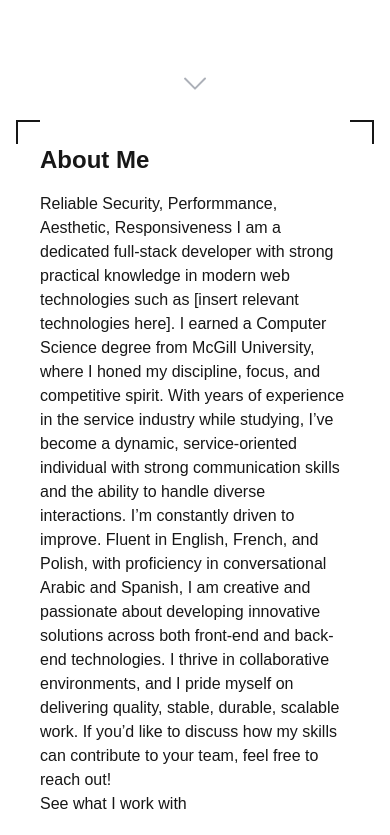
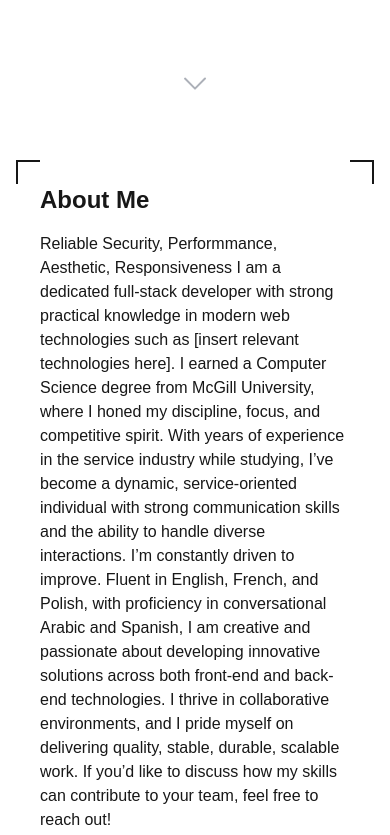
Before and after one commit to pascalramy00/portfolio-site, a Next.js app: page / in a window 390 px wide. Shown: the part 740-1575 px from the top of the page. Built offline with nearby package versions, Linux system fonts and the light colour scheme.

Commit message:
add animation to sections, fix section spacing

```diff
--- a/src/components/layout/Section.tsx
+++ b/src/components/layout/Section.tsx
@@ -10,7 +10,7 @@ const Section = ({
 	return (
 		<section
 			id={id}
-			className={`${className} min-h-screen lg:py-20 w-full lg:w-[94%]`}
+			className={`${className} min-h-screen py-10 lg:py-20 w-full lg:w-[94%]`}
 		>
 			{children}
 		</section>
--- a/src/components/ui/elements/Project.tsx
+++ b/src/components/ui/elements/Project.tsx
@@ -20,7 +20,7 @@ const Project = ({
 	project: Project;
 }) => {
 	return (
-		<li className="flex flex-col md:w-[48%] smallDesktop:w-[48%] smallDesktop:flex-col lg:w-full lg:flex-row  mt-10">
+		<li className="flex flex-col md:w-[48%] smallDesktop:w-[48%] smallDesktop:flex-col lg:w-full lg:flex-row mt-10 mb-16">
 			{/* Left Column: Video */}
 			<div className="w-full smallDesktop:w-full lg:w-1/2 flex-shrink-0">
 				{videoUri && <VideoPreview src={videoUri} />}
--- a/src/components/ui/elements/SectionContent.tsx
+++ b/src/components/ui/elements/SectionContent.tsx
@@ -1,4 +1,17 @@
+"use client";
+import { motion } from "framer-motion";
+
 const SectionContent = ({ children }: { children: React.ReactNode }) => {
-	return <div className="w-full lg:w-5/6">{children}</div>;
+	return (
+		<motion.div
+			initial={{ y: 75, opacity: 0 }}
+			whileInView={{ y: 0, opacity: 1 }}
+			transition={{ duration: 0.5, ease: "easeOut", delay: 0.4 }}
+			viewport={{ once: true, amount: 0 }} // Adjust amount to control when it triggers
+			className="w-full lg:w-5/6"
+		>
+			{children}
+		</motion.div>
+	);
 };
 export default SectionContent;
--- a/src/components/ui/elements/SectionTitle.tsx
+++ b/src/components/ui/elements/SectionTitle.tsx
@@ -1,4 +1,17 @@
+"use client";
+
+import { motion } from "framer-motion";
+
 const SectionTitle = ({ children }: { children: React.ReactNode }) => {
-	return <h2 className="text-2xl font-semibold mb-4">{children}</h2>;
+	return (
+		<motion.div
+			initial={{ y: 50, opacity: 0 }}
+			whileInView={{ y: 0, opacity: 1 }}
+			transition={{ duration: 0.6, ease: "easeOut" }} // Added delay
+			viewport={{ once: true, amount: 0.2 }}
+		>
+			<h2 className="text-2xl font-semibold mb-4">{children}</h2>
+		</motion.div>
+	);
 };
 export default SectionTitle;
--- a/src/components/ui/sections/Contact.tsx
+++ b/src/components/ui/sections/Contact.tsx
@@ -1,5 +1,3 @@
-"use client";
-import { motion } from "framer-motion";
 import ContactForm from "../elements/ContactForm";
 import Section from "@/components/layout/Section";
 import SectionTitle from "../elements/SectionTitle";
@@ -8,31 +6,18 @@ import SectionContent from "../elements/SectionContent";
 const Contact = () => {
 	return (
 		<Section id="contact" className="flex-col">
-			<motion.div
-				initial={{ y: -50, opacity: 0 }}
-				animate={{ y: 0, opacity: 1 }}
-				transition={{ duration: 0.5, ease: "easeOut" }}
-			>
-				<SectionTitle>
-					Want to work together?
-					<br />
-					Reach out.
-				</SectionTitle>
+			<SectionTitle>
+				Want to work together?
+				<br />
+				Reach out.
 				<div className="flex items-center justify-start mb-3">
 					<span className="inline-block w-2 h-2 mr-2 bg-green-500 rounded-full"></span>
 					<h3 className="">available for work and projects</h3>
 				</div>
-			</motion.div>
+			</SectionTitle>
 			<SectionContent>
-				<motion.div
-					initial={{ y: 50, opacity: 0 }}
-					animate={{ y: 0, opacity: 1 }}
-					transition={{ duration: 0.5, ease: "easeOut" }}
-				>
-					<ContactForm />
-				</motion.div>
+				<ContactForm />
 			</SectionContent>
-			{/* </div> */}
 		</Section>
 	);
 };
```
